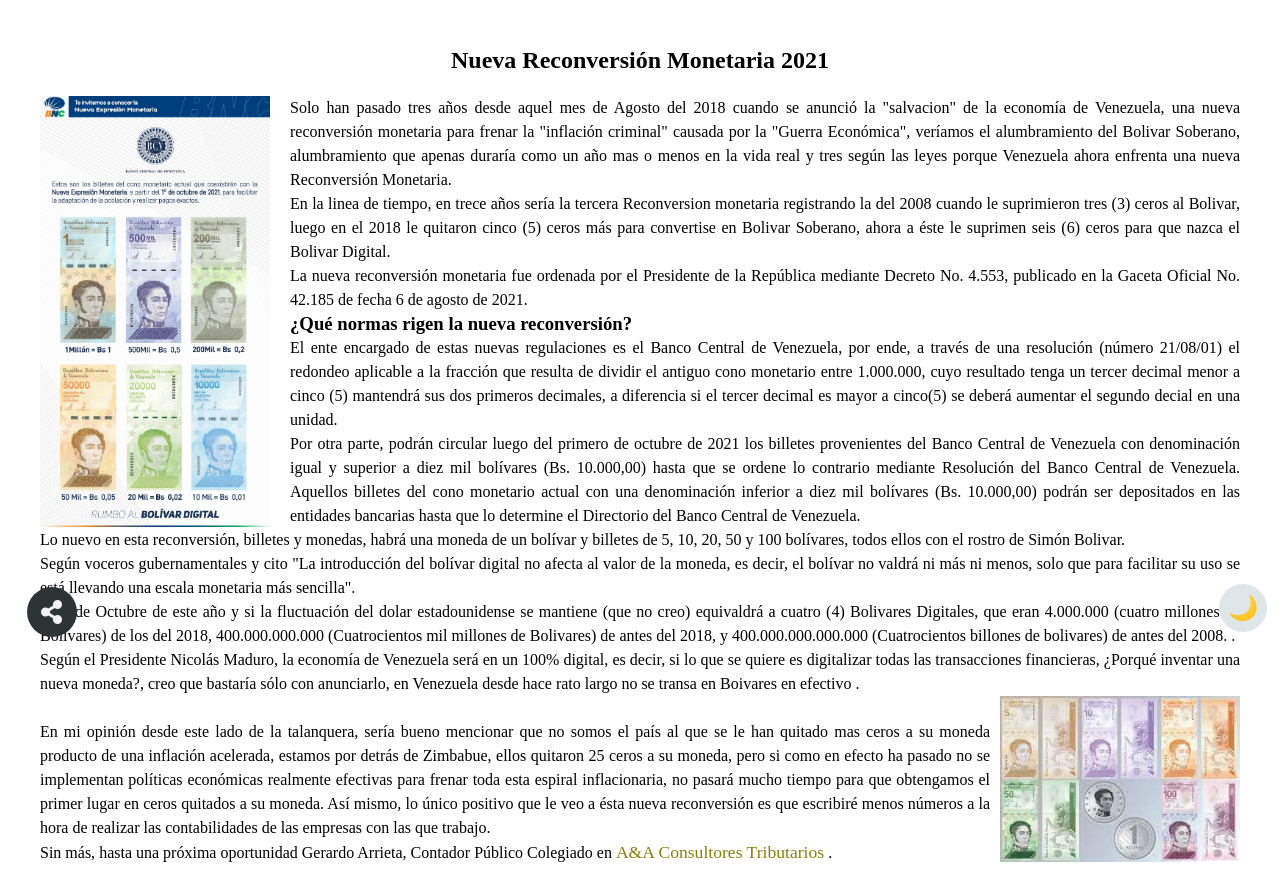
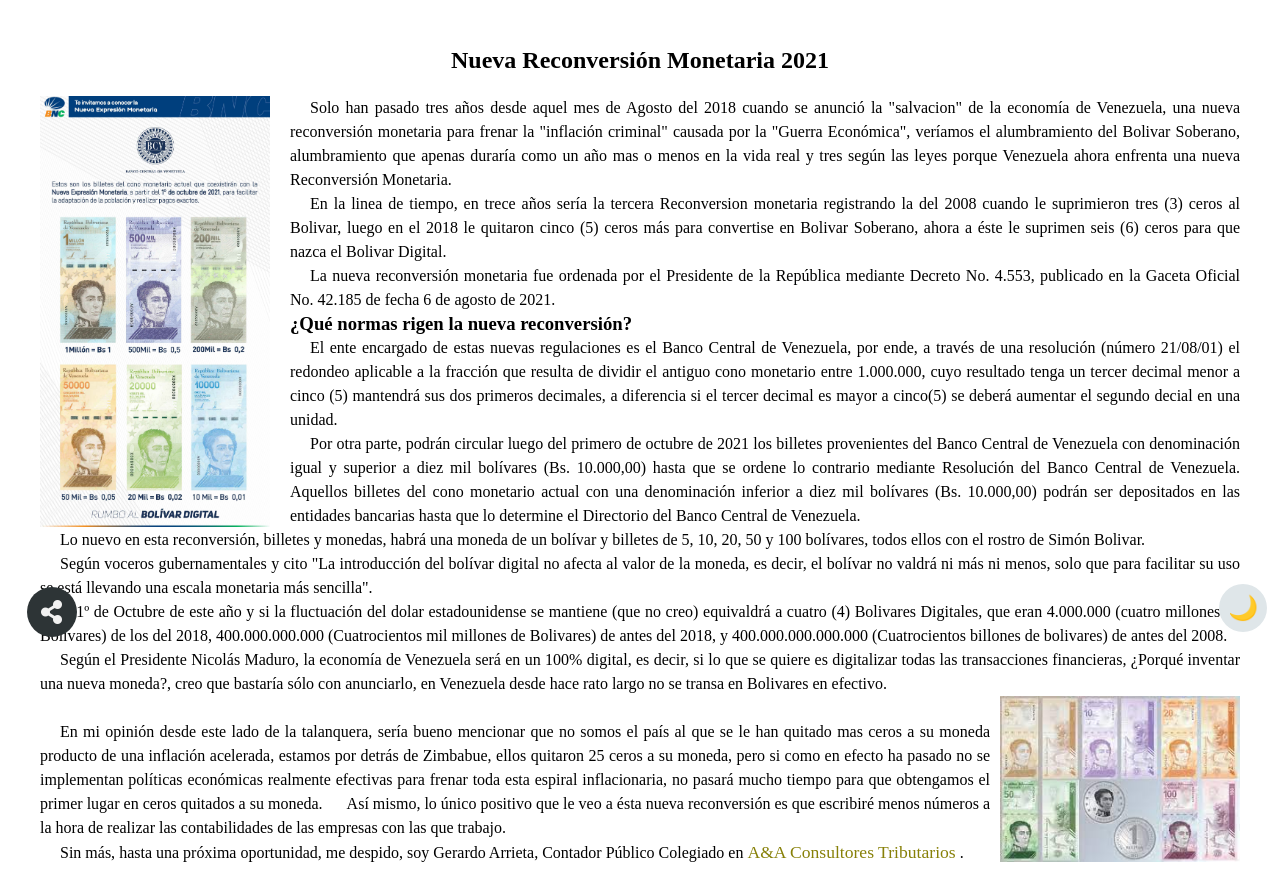
Before and after one commit to AAconsultores/Blog, a plain HTML site: page index.html in a window 1280 px wide. Shown: the part 72-952 px from the top of the page. Drawn offline with nearby package versions, Linux system fonts and the light colour scheme.

Commit message:
other changes

```diff
--- a/index.html
+++ b/index.html
@@ -12,7 +12,7 @@
 <body data-dark>
 	<nav class="navbar">
 		<div class="navbar__container">
-      <img class="logo" src="./assets/logoaya.png" alt="">
+      <img class="logo" src="./assets/logoaya.png" alt="A&A Consultores Tributarios">
 
 			<ul class="menu m">
 				<li class="navbar__link"><a class="navbar__link--a a" href="https://aaconsultores.github.io/website/">Inicio</a></li>
@@ -35,7 +35,7 @@
 		<div class="blog--container">
 
 		 <h2>Nueva Reconversión Monetaria 2021</h2> <br>
-		<img class="blog--img" src="./reconversion 3.jpg" alt="Ruta del Programador"><span class="blog--span">Solo </span> han pasado tres años desde aquel mes de Agosto del 2018 cuando se anunció la "salvacion" de la economía de Venezuela, una nueva reconversión monetaria para frenar la "inflación criminal" causada por la "Guerra Económica", veríamos el alumbramiento del Bolivar Soberano, alumbramiento que apenas duraría como un año mas o menos en la vida real y tres según las leyes porque Venezuela ahora enfrenta una nueva Reconversión Monetaria. <br>
+		<img class="blog--img" src="./reconversion 3.jpg" alt="Nuevo Cono Monetario"><span class="blog--span">Solo </span> han pasado tres años desde aquel mes de Agosto del 2018 cuando se anunció la "salvacion" de la economía de Venezuela, una nueva reconversión monetaria para frenar la "inflación criminal" causada por la "Guerra Económica", veríamos el alumbramiento del Bolivar Soberano, alumbramiento que apenas duraría como un año mas o menos en la vida real y tres según las leyes porque Venezuela ahora enfrenta una nueva Reconversión Monetaria. <br>
 	<span class="blog--span">En la linea </span>de tiempo, en trece años sería la tercera Reconversion monetaria registrando la del 2008 cuando le suprimieron tres (3) ceros al Bolivar, luego en el 2018 le quitaron cinco (5) ceros más para convertise en Bolivar Soberano, ahora a éste le suprimen seis (6) ceros para que nazca el Bolivar Digital. <br>
 	<span class="blog--span">La </span>nueva reconversión monetaria fue ordenada por el Presidente de la República mediante Decreto No. 4.553, publicado en la Gaceta Oficial No. 42.185 de fecha 6 de agosto de 2021.<br>
 
@@ -47,11 +47,12 @@
 	<span class="blog--span">Lo nuevo </span>en esta reconversión, billetes y monedas, habrá una moneda de un bolívar y billetes de 5, 10, 20, 50 y 100 bolívares, todos ellos con el rostro de Simón Bolivar. <br>
 	<span class="blog--span">Según voceros gubernamentales y cito </span> "La introducción del bolívar digital no afecta al valor de la moneda, es decir, el bolívar no valdrá ni más ni menos, solo que para facilitar su uso se está llevando una escala monetaria más sencilla".<br>
 
-	<span class="blog--span">el 1º de Octubre</span> de este año y si la fluctuación del dolar estadounidense se mantiene (que no creo) equivaldrá a cuatro (4) Bolivares Digitales, que eran 4.000.000 (cuatro millones de Bolivares) de los del 2018, 400.000.000.000 (Cuatrocientos mil millones de Bolivares) de antes del 2018, y 400.000.000.000.000 (Cuatrocientos billones de bolivares) de antes del 2008. .<br>
-	<span class="blog--span">Según</span> el Presidente Nicolás Maduro, la economía de Venezuela será en un 100% digital, es decir, si lo que se quiere es digitalizar todas las transacciones financieras, ¿Porqué inventar una nueva moneda?, creo que bastaría sólo con anunciarlo, en Venezuela desde hace rato largo no se transa en Boivares en efectivo .<br><img class="interrogante" src="./reconversion 2.jpg" alt="asks"><br>
+	<span class="blog--span">el 1º de Octubre</span> de este año y si la fluctuación del dolar estadounidense se mantiene (que no creo) equivaldrá a cuatro (4) Bolivares Digitales, que eran 4.000.000 (cuatro millones de Bolivares) de los del 2018, 400.000.000.000 (Cuatrocientos mil millones de Bolivares) de antes del 2018, y 400.000.000.000.000 (Cuatrocientos billones de bolivares) de antes del 2008.<br>
+
+	<span class="blog--span">Según</span> el Presidente Nicolás Maduro, la economía de Venezuela será en un 100% digital, es decir, si lo que se quiere es digitalizar todas las transacciones financieras, ¿Porqué inventar una nueva moneda?, creo que bastaría sólo con anunciarlo, en Venezuela desde hace rato largo no se transa en Bolivares en efectivo.<br><img class="interrogante" src="./reconversion 2.jpg" alt="Nuevo Cono Monetario"><br>
 	<span class="blog--span">En</span> mi opinión desde este lado de la talanquera, sería bueno mencionar que no somos el país al que se le han quitado mas ceros a su moneda producto de una inflación acelerada, estamos por detrás de Zimbabue, ellos quitaron 25 ceros a su moneda, pero si como en efecto ha pasado no se implementan políticas económicas realmente efectivas para frenar toda esta espiral inflacionaria, no pasará mucho tiempo para que obtengamos el primer lugar en ceros quitados a su moneda.
 	<span class="blog--span">Así mismo</span>, lo único positivo que le veo a ésta nueva reconversión es que escribiré menos números a la hora de realizar las contabilidades de las empresas con las que trabajo.<br>
-	<span class="blog--span">Sin más,</span> hasta una próxima oportunidad Gerardo Arrieta, Contador Público Colegiado en <a class="link" href="https://aaconsultores.github.io/website/"> A&A Consultores Tributarios</a>
+	<span class="blog--span">Sin más,</span> hasta una próxima oportunidad, me despido, soy Gerardo Arrieta, Contador Público Colegiado en <a class="link" href="https://aaconsultores.github.io/website/"> A&A Consultores Tributarios</a>
 	.<br>
 
 
--- a/styleBlog.css
+++ b/styleBlog.css
@@ -153,6 +153,9 @@
   padding-right:20px;
 
 
+}
+.blog--span{
+    margin-left:20px;
 }
 
 .blog-item {
```
